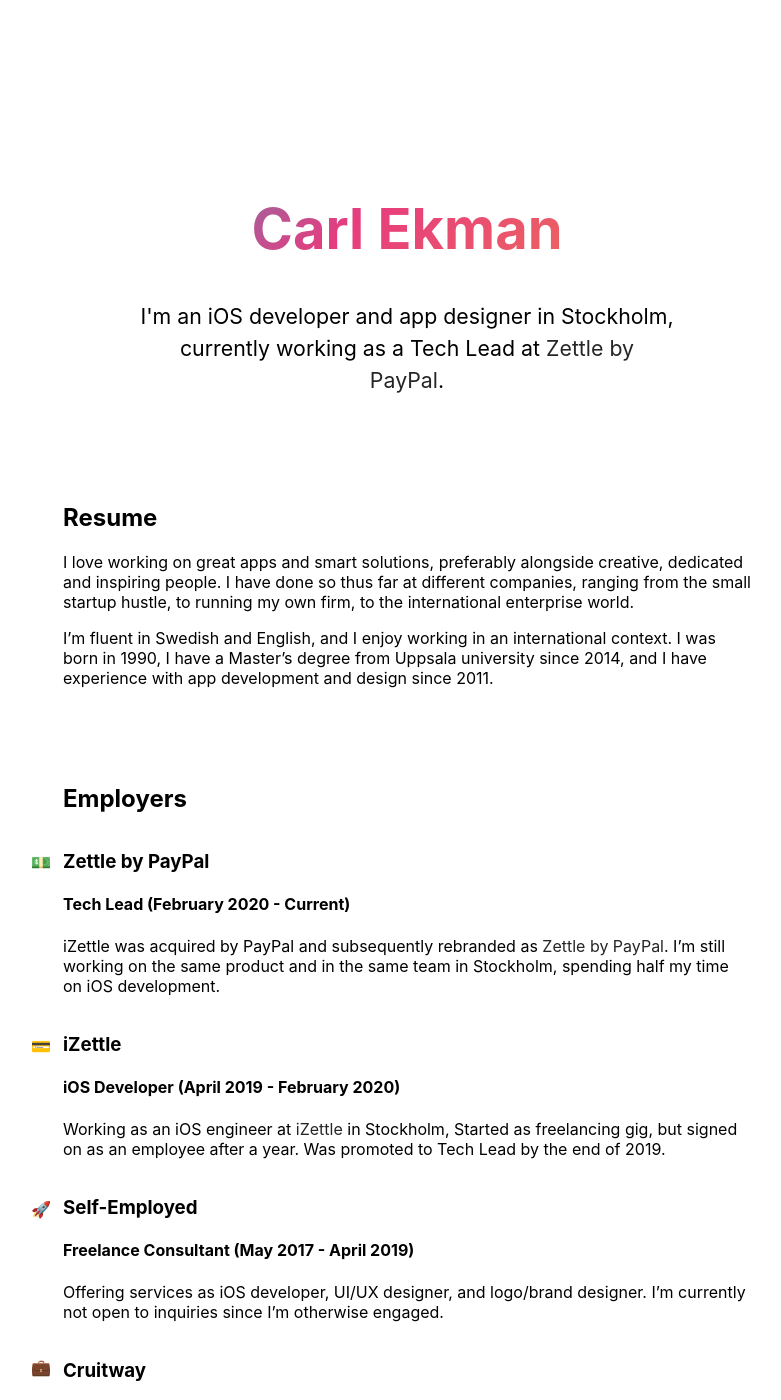
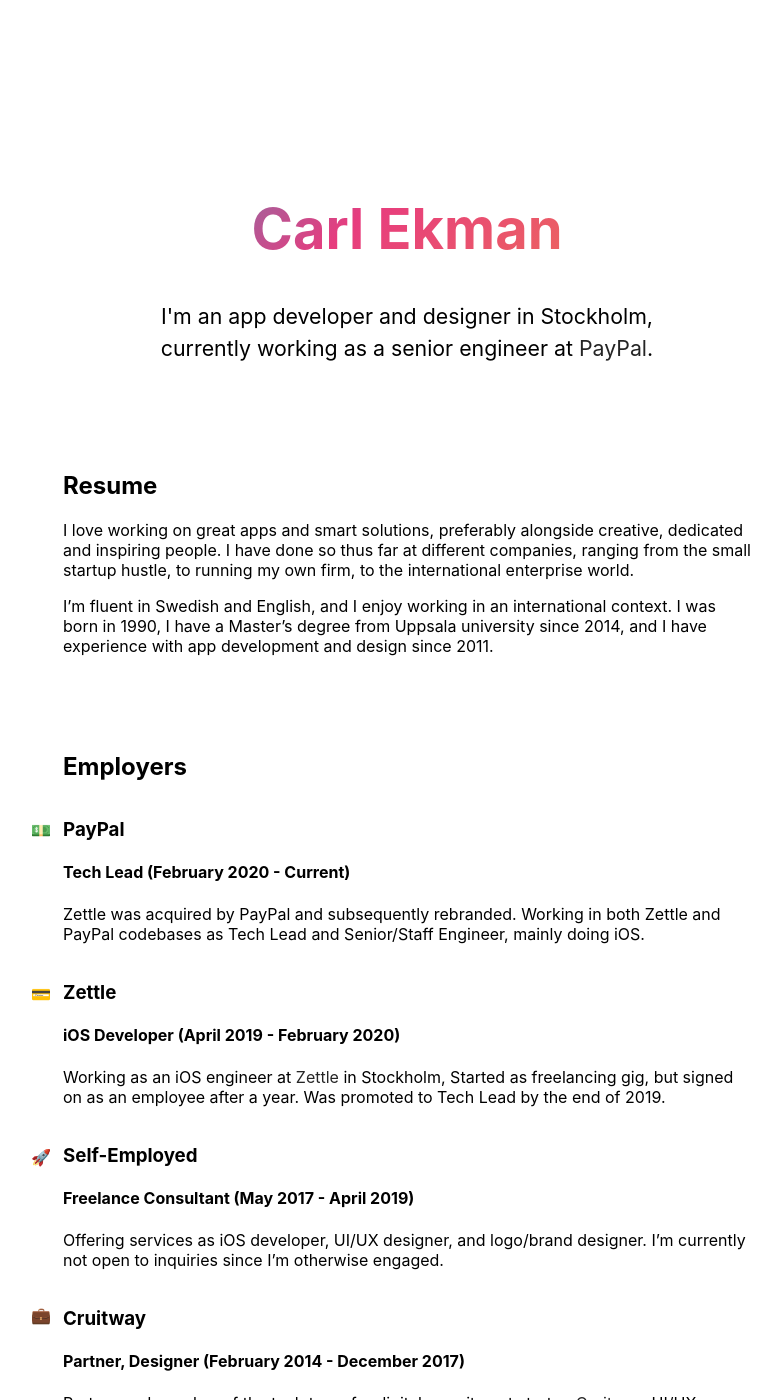
Before and after one commit to CarlEkman/CarlEkman.github.io, a Jekyll site: the page built from resume.md, in a window 1280 px wide and 1400 px high. Shown: the whole window, without its empty margins (233-1014 px from the left). Built offline with Jekyll 4.4.1, drawn with Linux system fonts in a browser that asks for light colours.

Commit message:
Update resume

```diff
--- a/_includes/header.html
+++ b/_includes/header.html
@@ -2,6 +2,6 @@
   <h1 class="shiny">{{ page.title | default: site.github.repository_name }}</h1>
   <!-- <p>{{ site.description | default: site.github.project_tagline }}</p> -->
   <p>
-    I'm an iOS developer and app designer in Stockholm, currently working as a Tech Lead at <a href="http://zettle.com">Zettle by PayPal</a>.
+    I'm an app developer and designer in Stockholm, currently working as a senior engineer at <a href="http://zettle.com">PayPal</a>.
   </p>
 </header>
--- a/resume.md
+++ b/resume.md
@@ -15,17 +15,17 @@ I’m fluent in Swedish and English, and I enjoy working in an international con
 💵
 {: style="float: left; margin: 1.2em 0 0 -2em;"}
 
-### Zettle by PayPal
+### PayPal
 #### Tech Lead (February 2020 - Current)
-iZettle was acquired by PayPal and subsequently rebranded as [Zettle by PayPal](http://www.zettle.com).
-I'm still working on the same product and in the same team in Stockholm, spending half my time on iOS development.
+Zettle was acquired by PayPal and subsequently rebranded.
+Working in both Zettle and PayPal codebases as Tech Lead and Senior/Staff Engineer, mainly doing iOS.
 
 💳
 {: style="float: left; margin: 1.5em 0 0 -2em;"}
 
-### iZettle
+### Zettle
 #### iOS Developer (April 2019 - February 2020)
-Working as an iOS engineer at [iZettle](http://www.izettle.com) in Stockholm, Started as freelancing gig, but signed on as an employee after a year.
+Working as an iOS engineer at [Zettle](http://www.zettle.com) in Stockholm, Started as freelancing gig, but signed on as an employee after a year.
 Was promoted to Tech Lead by the end of 2019.
 
 🚀
```
